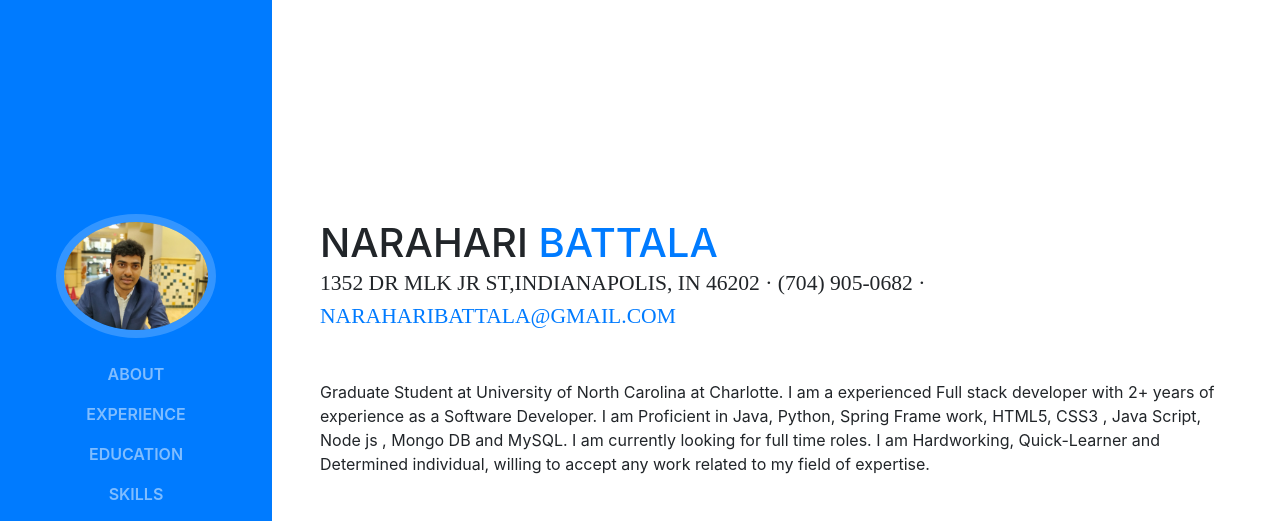
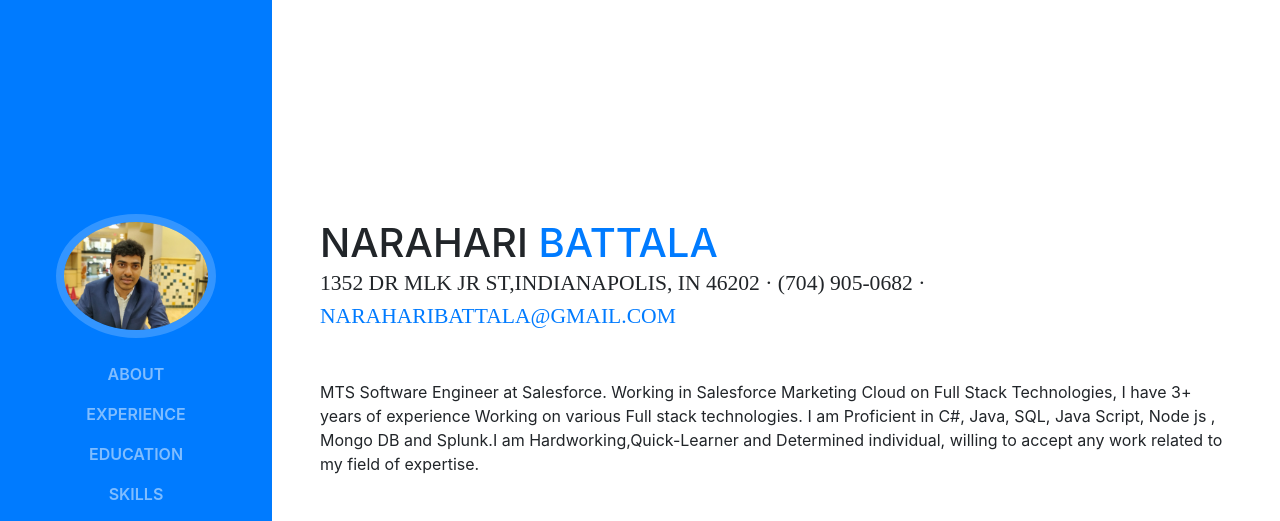
Before and after one commit to Narahari-Battala/Narahari-Battala.github.io, a website with bundled scripts: page index.html in a window 1280 px wide. Shown: the top 521 px of the page. Built offline with nearby package versions, Linux system fonts and the light colour scheme; a web font is replaced by a local one.

Commit message:
Update index.html

```diff
--- a/index.html
+++ b/index.html
@@ -73,10 +73,10 @@
         <div class="subheading mb-5">1352 DR MLK JR St,Indianapolis, IN 46202 · (704) 905-0682 ·
           <a href="mailto:naraharibattala@gmail.com">naraharibattala@gmail.com</a>
         </div>
-        <p class="mb-5">Graduate Student at University of North Carolina at Charlotte. I am a experienced Full stack developer
-          with 2+ years of experience as a Software Developer. I am Proficient in Java, Python, Spring Frame work, HTML5,
-          CSS3 , Java Script, Node js , Mongo DB and MySQL. I am currently looking for full time roles. I am Hardworking,
-          Quick-Learner and Determined individual, willing to accept any work related to my field of expertise. </p>
+        <p class="mb-5">MTS Software Engineer at Salesforce. Working in Salesforce Marketing Cloud on Full Stack Technologies,
+          I have 3+ years of experience Working on various Full stack technologies. I am Proficient in C#, Java, SQL, Java Script,
+		  Node js , Mongo DB and Splunk.I am Hardworking,Quick-Learner and Determined individual, willing to accept any work related
+		  to my field of expertise. </p>
         <ul class="list-inline list-social-icons mb-0">
           <li class="list-inline-item">
             <a href="#">
```
